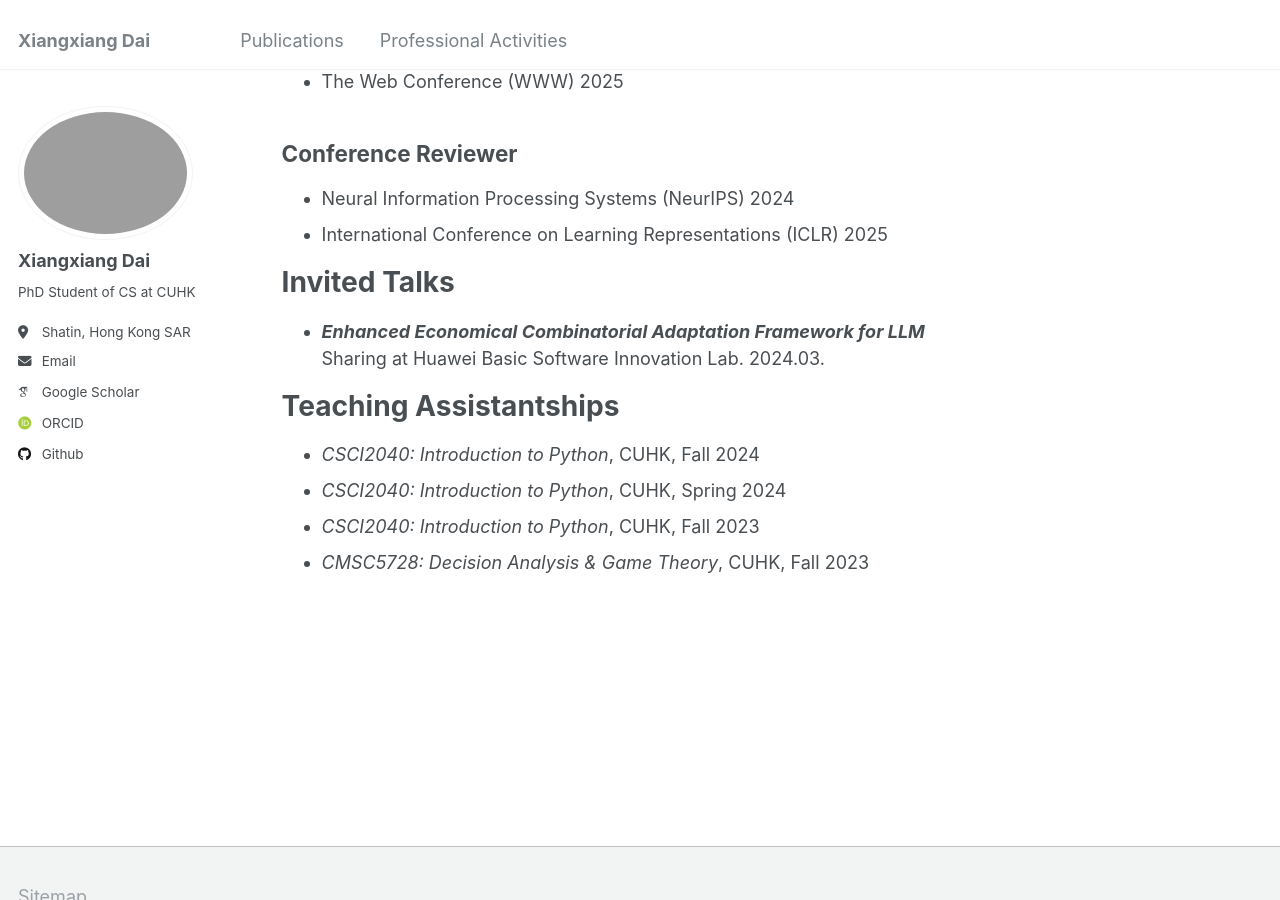
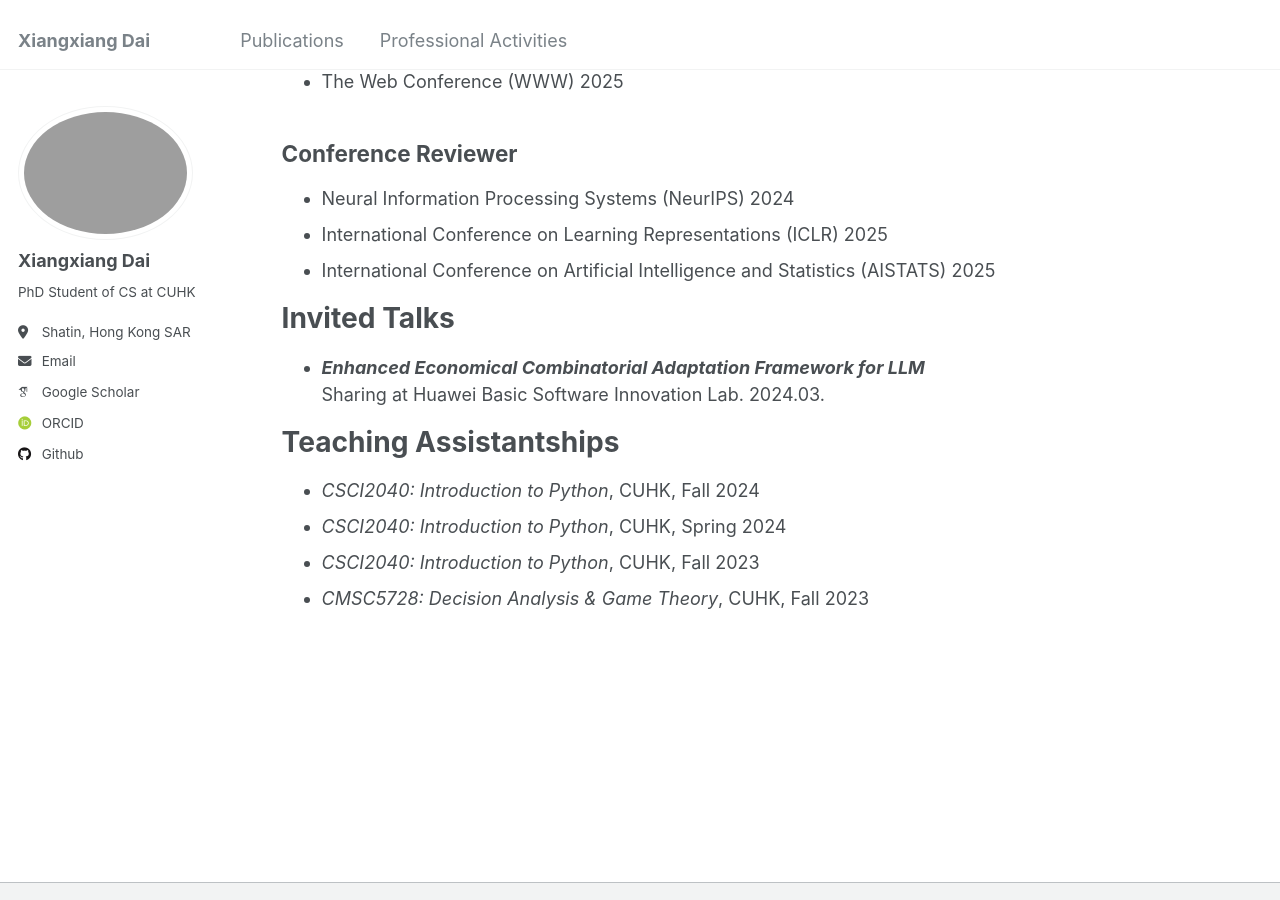
Before and after one commit to Dai-Xiang/daixiangxiang.github.io, a Jekyll site: the page built from _pages/activities.md, in a window 1280 px wide and 900 px high, scrolled down 416 px. Built offline with Jekyll 4.4.1, drawn with Linux system fonts in a browser that asks for light colours; some web fonts are replaced.

Commit message:
Update activities.md

```diff
--- a/_pages/activities.md
+++ b/_pages/activities.md
@@ -20,6 +20,7 @@ author_profile: true
 ## Conference Reviewer
 + Neural Information Processing Systems (NeurIPS) 2024
 + International Conference on Learning Representations (ICLR) 2025
++ International Conference on Artificial Intelligence and Statistics (AISTATS) 2025
 
 # Invited Talks
 + ***Enhanced Economical Combinatorial Adaptation Framework for LLM*** \
```
